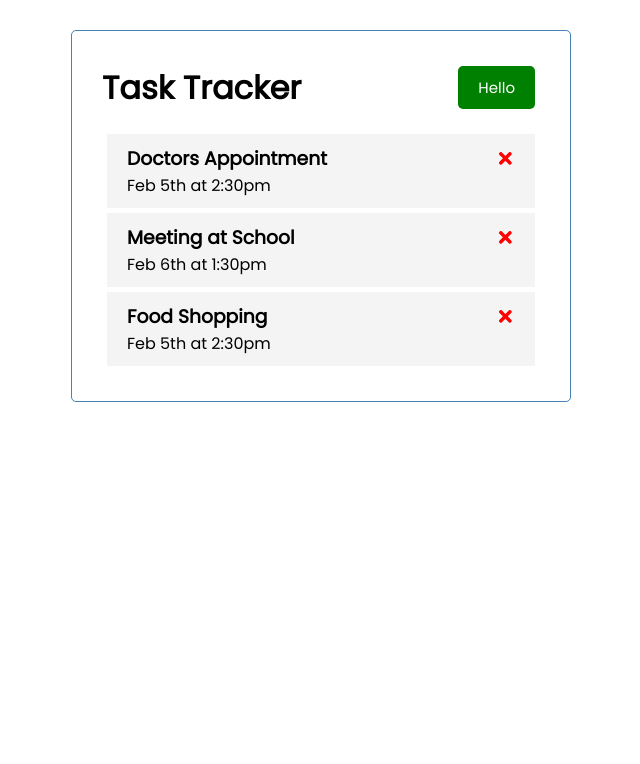
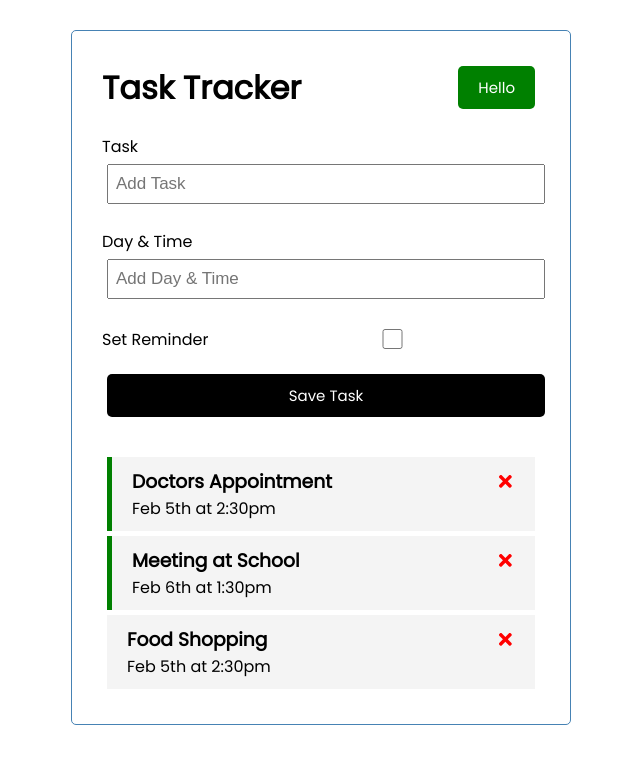
Before and after one commit to Idan-Garay/covid, a React (Create React App) app: page / in a window 1280 px wide. Shown: the top 764 px of the page, without its empty margins (319-959 px from the left). Built offline with nearby package versions, Linux system fonts and the light colour scheme.

Commit message:
Adding of Task

```diff
--- a/src/App.js
+++ b/src/App.js
@@ -1,6 +1,7 @@
 import {useState} from 'react';
 import Header from './components/Header'
 import Tasks from './components/Tasks'
+import AddTask from './components/AddTask'
 
 function App() {
   const [tasks, setTasks] = useState([{
@@ -20,14 +21,26 @@ function App() {
         reminder:false
     },
   ])
+  const addTask = (task) => {
+    const id = Math.floor(Math.random() * 10000) + 1
+    const newTask = {id, ...task}
+    setTasks([...tasks, newTask])
+  }
+
   const deleteTask = (id) => {
     setTasks(tasks.filter((task) => task.id !== id))
   };
 
+  const toggleReminder = (id) => {
+    setTasks(tasks.map((task) => task.id === id ?{...task, reminder: !task.reminder}:task))
+  }
+
+
   return (
     <div className="container">
       <Header />
-      {tasks.length > 0? <Tasks tasks={tasks} deleteTask={deleteTask}/>: 'No Tasks to show'}
+      <AddTask onAdd={addTask}/>
+      {tasks.length > 0? <Tasks tasks={tasks} deleteTask={deleteTask} onToggle={toggleReminder}/>: 'No Tasks to show'}
     </div>
   );
 }
--- /dev/null
+++ b/src/components/AddTask.js
@@ -0,0 +1,42 @@
+import {useState} from 'react'
+
+const AddTask = ({onAdd}) => {
+    const [text, setText] = useState('');
+    const [day, setDay] = useState('');
+    const [reminder, setReminder] = useState(false);
+
+    const onSubmit = (e) => {
+        e.preventDefault()
+
+        if(!text) {
+            alert('Please add task')
+            return
+        }
+
+        onAdd({text, day, reminder})
+        setText('')
+        setDay('')
+        setReminder(false)
+    }
+
+    return (
+        <form className='add-form' onSubmit={onSubmit}>
+            <div className='form-control'>
+                <label>Task</label>
+                <input type='text' placeholder='Add Task' value={text} onChange={(e) => setText(e.target.value)} />
+            </div>
+            <div className='form-control'>
+                <label>Day & Time</label>
+                <input type='text' placeholder='Add Day & Time' value={day} onChange={(e) => setDay(e.target.value)} />
+            </div>
+            <div className='form-control form-control-check'>
+                <label>Set Reminder</label>
+                <input type='checkbox' checked={reminder} value={reminder} onChange={(e) => setReminder(e.currentTarget.checked)} />
+            </div>
+
+            <input type='submit' value='Save Task' className='btn btn-block' />
+        </form>
+    )
+}
+
+export default AddTask
--- a/src/components/Task.js
+++ b/src/components/Task.js
@@ -1,8 +1,8 @@
 import { FaTimes } from 'react-icons/fa'
 
-const Task = ({task, onDelete}) => {
+const Task = ({task, onDelete, onToggle}) => {
     return (
-        <div className='task'>
+        <div className={`task ${task.reminder === true? 'reminder': ''}`} onDoubleClick={() => {onToggle(task.id)}}>
             <h3>
                 {task.text} <FaTimes style={{color: 'red', cursor: 'pointer'}} onClick={() => onDelete(task.id)}/>
             </h3>
--- a/src/components/Tasks.js
+++ b/src/components/Tasks.js
@@ -1,9 +1,9 @@
 import Task from './Task'
-const Tasks = ({tasks, deleteTask}) => {
+const Tasks = ({tasks, deleteTask, onToggle}) => {
     return (
         <>
             {tasks.map((task) => (
-                <Task key={task.id} task={task} onDelete={deleteTask} />
+                <Task key={task.id} task={task} onDelete={deleteTask} onToggle={onToggle}/>
             ))}
         </>
     )
```
Also changed, not shown: 1 other file (tests, documents, lock files or other folders).
